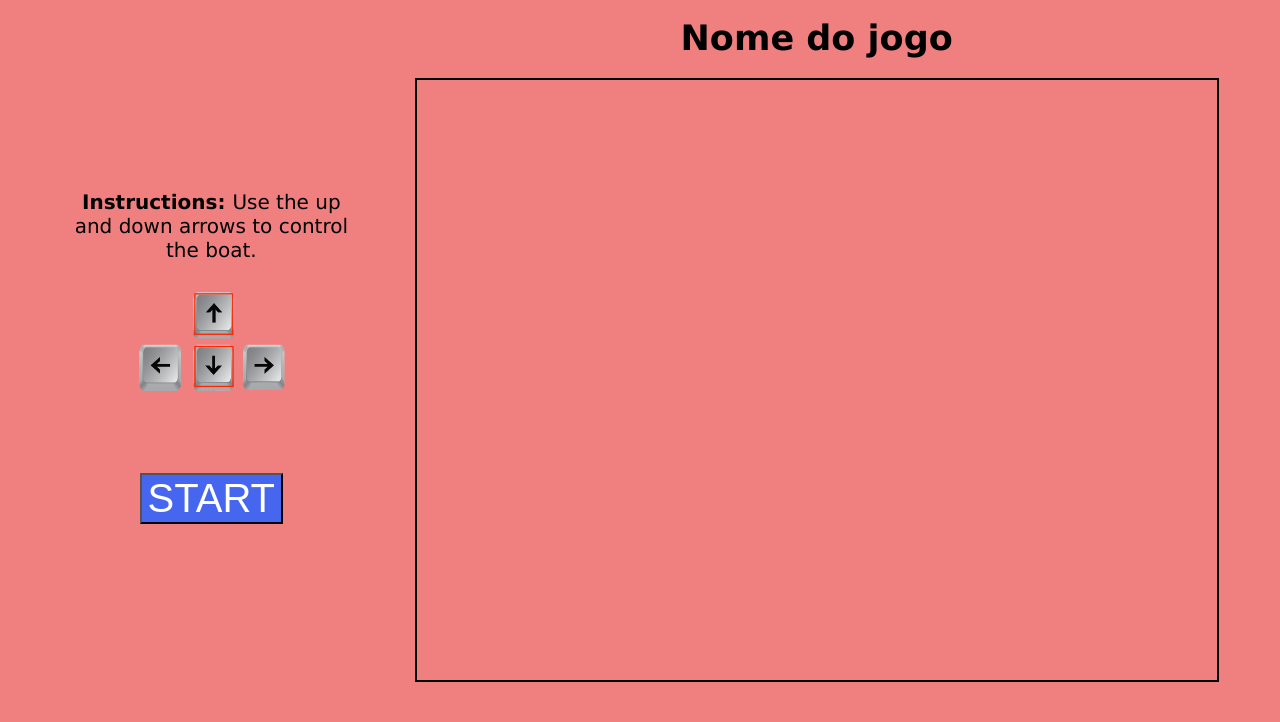
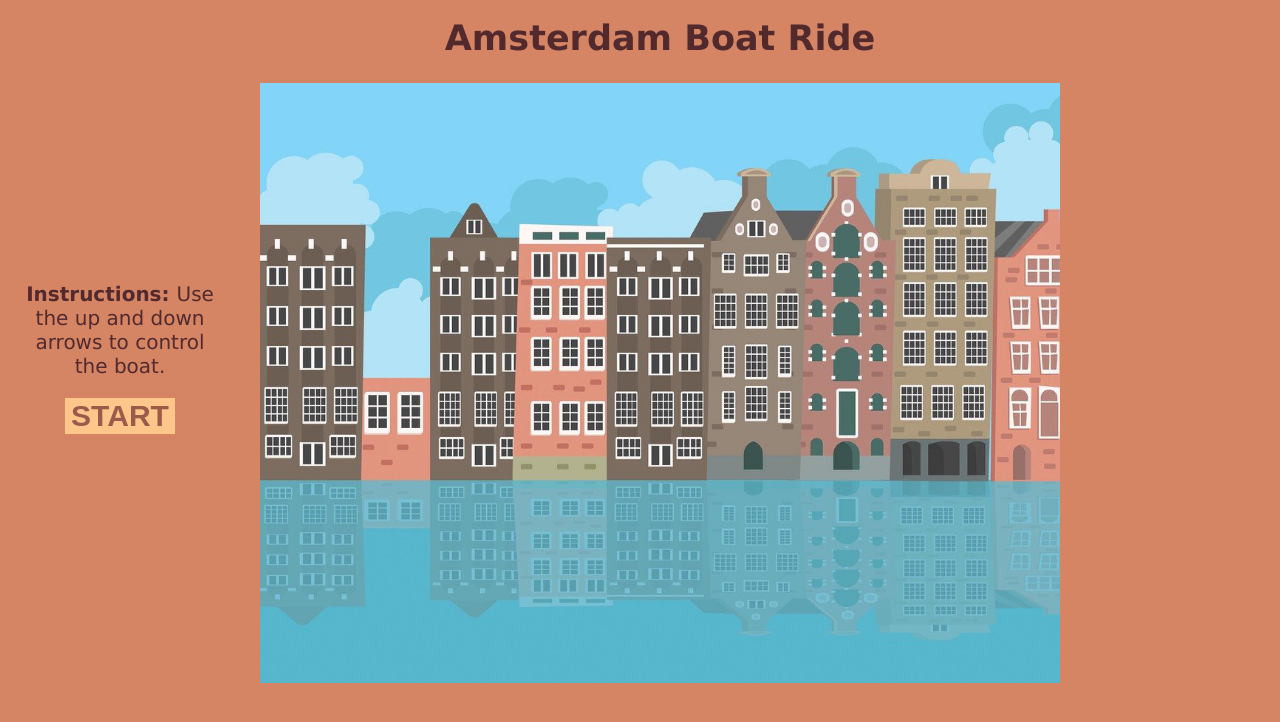
Before and after one commit to camilamboaventura/Amsterdam-Boat-Ride---The-game, a plain HTML site: page index.html in a window 1280 px wide. Drawn offline with Linux system fonts and the light colour scheme.

Commit message:
some adjustments were made to the style of the website

```diff
--- a/index.html
+++ b/index.html
@@ -23,9 +23,9 @@
                 </p>
 
             </div>
-            <div>
+            <!-- <div>
                 <img src="./images/keyboard_arrow.png" alt="" class="arrows-img" />
-            </div>
+            </div> -->
             <div>
                 <button id="start-button">START</button>
             </div>
@@ -33,7 +33,7 @@
 
         <div>
             <div class="game-title">
-                <h1>Nome do jogo</h1>
+                <h1>Amsterdam Boat Ride</h1>
             </div>
             <div id="game-board">
                 <canvas id="canvas-board" width="800" height="600"></canvas>
--- a/js/index.js
+++ b/js/index.js
@@ -180,16 +180,16 @@ class Game {
 
   gameOver() {
     ctx.clearRect(0, 0, canvas.width, canvas.height);
-    ctx.fillStyle = "black";
+    ctx.fillStyle = "#ffc68c";
     ctx.fillRect(0, 0, canvas.width, canvas.height);
 
-    ctx.fillStyle = "red";
-    ctx.font = "60px Verdana";
-    ctx.fillText("Game Over!", canvas.width / 4, 200);
+    ctx.fillStyle = "#9b5b4a";
+    ctx.font = "bold 60px Verdana";
+    ctx.fillText("Game Over!", canvas.width / 3.8, 300);
 
     ctx.font = "30px Verdana";
     ctx.fillStyle = "white";
-    ctx.fillText(`Your Final Score: ${this.score}`, canvas.width / 3.5, 400);
+    ctx.fillText(`Your Final Score: ${this.score}`, canvas.width / 3.2, 400);
   }
 
   clear = () => {
--- a/styles/style.css
+++ b/styles/style.css
@@ -1,5 +1,5 @@
 body {
-    background-color: lightcoral;
+    background-color: #d58564;
     text-align: center;
     font-family: Verdana, Geneva, Tahoma, sans-serif;
   }
@@ -7,32 +7,39 @@ body {
   section {
     display: flex;
     flex-direction: row;
-    justify-content: space-evenly;
+    justify-content: center;
   }
 
 .container {
-    width: 300px;
+    width: 200px;
     display: flex;
     flex-direction: column;
     align-content: space-around;
     justify-content: center;
+    margin-left: -200px;
+    margin-right: 40px;
 }
 
  h1 {
      font-size: 35px;
      color: black;
-     margin-bottom: 20px;
+     margin-bottom: 25px;
      margin-top: 10px;
      text-align: center;
+     color: #522a2e;
  }
 
  #canvas-board {
-    border: 2px solid black;
+    border: 0px solid black;
+    background-image: url("/images/amsterdam_canal.png");
+    background-size: cover;
+    background-repeat: none;
  }
 
  .instruction {
     font-size: 20px;
     text-align: center;
+    color: #522a2e;
  }
 
  .arrows-img {
@@ -41,9 +48,11 @@ body {
  }
 
  body button {
-     font-size: 40px;
-     background-color: #4766f0;
-     color: #fff;
+     font-size: 30px;
+     background-color: #ffc68c;
+     border: none;
+     color: #9b5b4a;
+     font-weight: 800;
  }
 
  .instruction {
```
Also changed, not shown: images/fundo.png (added), 1 other file.
